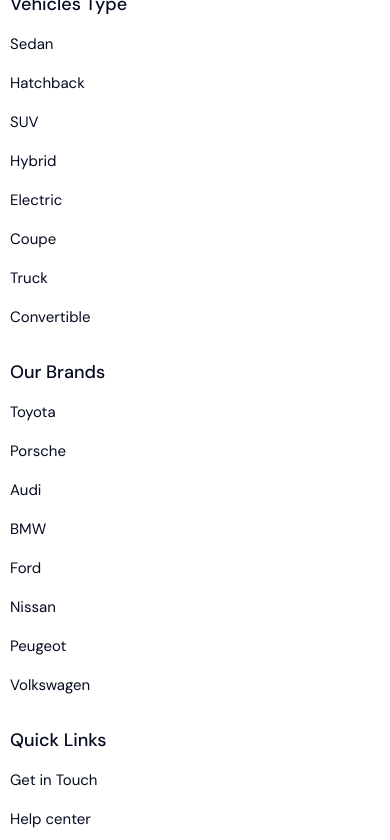
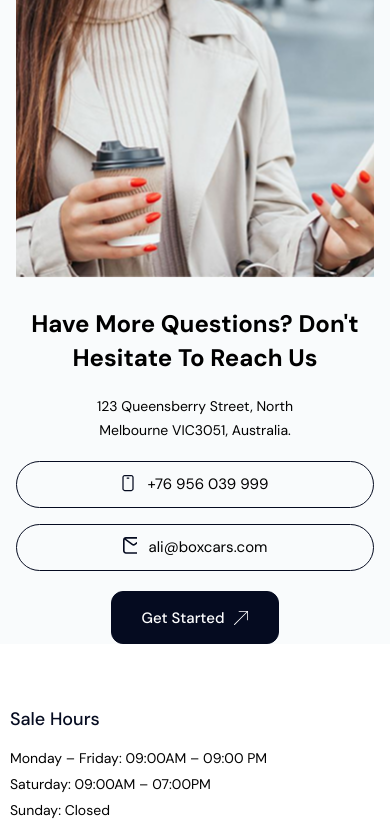
Before and after one commit to Team-Projects-Practice/cars-collections, a React (Create React App) app: page / in a window 390 px wide. Shown: the part 7109-7949 px from the top of the page. Built offline with nearby package versions, Linux system fonts and the light colour scheme.

Commit message:
Contactsection design

```diff
--- /dev/null
+++ b/src/Components/Contactdetails/Contactimage/Contactimage.jsx
@@ -0,0 +1,11 @@
+import React from 'react'
+import "./contactimage.scss"
+const Contactimage = ({image,alt}) => {
+  return (
+    <div className="contactimage">
+        <img src={image} alt={alt}/>
+    </div>
+  )
+}
+
+export default Contactimage
--- /dev/null
+++ b/src/Components/Contactdetails/Contactimage/contactimage.scss
@@ -0,0 +1,9 @@
+.contactimage{
+    width:100%;
+    img{
+        width: 100%;
+      max-width:616px;
+        height:540px;
+        object-fit: cover;
+    }
+}
--- /dev/null
+++ b/src/Components/Contactdetails/Content/Content.jsx
@@ -0,0 +1,23 @@
+import React from "react";
+import "./content.scss"
+const Content = ({ data }) => {
+  const { title, address, btntext,icon, actions } = data;
+
+  return (
+    <div className="contact__container">
+      <h2>{title}</h2>
+      <p>{address}</p>
+      <div className="contact__actions">
+        {actions.map((item, index) => (
+          <div className="contact__item" key={index}>
+            <span className="contact__icon">{item.icon}</span>
+            <span className="contact__text">{item.label}</span>
+          </div>
+        ))}
+      </div>
+      <button className="btn">{btntext}<span>{icon}</span></button>
+    </div>
+  );
+};
+
+export default Content;
--- /dev/null
+++ b/src/Components/Contactdetails/Content/content.scss
@@ -0,0 +1,130 @@
+.contact__container{
+display:flex;
+flex-direction: column;
+justify-content: center;
+    h2{
+      font-size: 40px;
+      font-weight: 700;
+      line-height: 56px;
+      padding-bottom: 19px;
+      text-transform: capitalize;
+
+    }
+    p{
+      width:250px;
+      font-size: 15px;
+      font-weight: 400;
+      line-height: 27px;
+      padding-bottom: 19px;
+    }
+    .contact__actions{
+ display: flex;
+  gap: 20px;
+  padding-bottom: 20px;
+
+    .contact__item {
+  display: flex;
+  align-items: center;
+  gap: 12px;
+  padding: 12px 31px;
+  border: 1px solid #ddd;
+  border-radius: 44px;
+  border:1px solid rgba(5, 11, 32, 1);
+
+  .contact__text{
+font-size: 15px;
+font-family: 500;
+line-height: 15px;
+  }
+  svg{
+     display: block;
+  width: 14px;
+  height: 21px;
+  }
+}
+}
+button{
+    width:168px;
+    height:53px;
+    display:flex;
+    justify-content: center;
+    gap:10px;
+    cursor: pointer;
+   font-size: 15px;
+   font-weight: 500;
+   line-height: 15px;
+   padding:19px 26px;
+   border-radius: 12px;
+   border:1px solid rgba(5, 11, 32, 1);
+   background-color:rgba(5, 11, 32, 1) ;
+   color:#fff;
+   svg{
+    width:14px;
+    height:14px;
+   }
+}
+
+}
+@media (max-width: 1024px) {
+  .contact__container {
+    h2 {
+      font-size: 34px;
+      line-height: 48px;
+    }
+
+    p {
+      max-width: 100%;
+    }
+
+    .contact__actions {
+      gap: 16px;
+    }
+  }
+}
+@media (max-width: 768px) {
+  .contact__container {
+    align-items: center;
+    text-align: center;
+
+    h2 {
+      font-size: 28px;
+      line-height: 40px;
+    }
+
+    p {
+      font-size: 14px;
+      line-height: 24px;
+      max-width: 100%;
+    }
+
+    .contact__actions {
+      flex-direction: column;
+      width: 100%;
+      align-items: center;
+
+      .contact__item {
+        width: 100%;
+        justify-content: center;
+        padding: 12px 20px;
+      }
+    }
+
+
+  }
+
+}
+@media (max-width: 480px) {
+  .contact__container {
+    h2 {
+      font-size: 24px;
+      line-height: 34px;
+    }
+
+    .contact__item {
+      font-size: 14px;
+    }
+    button{
+     max-width:100%;
+    }
+  }
+}
--- /dev/null
+++ b/src/Components/Contactsection/Contactsection.jsx
@@ -0,0 +1,17 @@
+import React from 'react'
+import"./contactsection.scss"
+import Contactimage from"../Contactdetails/Contactimage/Contactimage"
+import Content from '../Contactdetails/Content/Content';
+import{data}from"../../Utility/contactdetails/contactdetails"
+const Contactsection = () => {
+  return (
+   <div className="contactsection__container">
+    <div className="contact__section">
+<Contactimage image="images/contactimage.png" alt="contactimage"/>
+<Content data={data}/>
+</div>
+   </div>
+  )
+}
+
+export default Contactsection
--- /dev/null
+++ b/src/Components/Contactsection/contactsection.scss
@@ -0,0 +1,43 @@
+// /
+.contactsection__container {
+  background-color: rgba(249, 251, 252, 1);
+
+  .contact__section {
+    margin: 100px 90px;
+    display: flex;
+    gap: 98px;
+    align-items: center;
+  }
+}
+
+/* Tablet */
+@media (max-width: 1024px) {
+  .contactsection__container {
+    .contact__section {
+      flex-direction: column;
+      gap: 48px;
+      margin: 80px 40px;
+    }
+  }
+}
+
+/* Mobile */
+@media (max-width: 768px) {
+  .contactsection__container {
+    .contact__section {
+      margin: 60px 20px;
+      gap: 32px;
+      text-align: center;
+    }
+  }
+}
+
+/* Small mobile */
+@media (max-width: 480px) {
+  .contactsection__container {
+    .contact__section {
+      margin: 40px 16px;
+      gap: 24px;
+    }
+  }
+}
--- a/src/Components/Pages/Home/Home.jsx
+++ b/src/Components/Pages/Home/Home.jsx
@@ -10,7 +10,8 @@
 import Cardslider from '../../Products/Cardslider/Cardslider';
 import { cars } from '../../../Utility/searchedcars';
 import { MilesIcon,HybridIcon,CvtIcon,SliderLeftArrow,SliderRightArrow } from '../../../Res/icons';
-import Marketplace from"../../../Components/Carmarketplace/Carmarketplace"
+import Carmarketplace from"../../../Components/Carmarketplace/Carmarketplace"
+import Contactsection from '../../Contactsection/Contactsection';
 import "./home.scss";
 const iconMap = {
   miles: <MilesIcon />,
@@ -63,7 +64,8 @@
         NextArrow={NextArrow} />
 
    </div>
-   <Marketplace/>
+   <Carmarketplace/>
+   <Contactsection/>
        </div>
   )
 }
--- a/src/Res/icons.js
+++ b/src/Res/icons.js
@@ -294,9 +294,17 @@
 </svg>
     )
 }
+const EmailIcon = ({ color = "currentcolor"}) => {
+    return (
+        <svg>
+  <path xmlns="http://www.w3.org/2000/svg" d="M18.1458 0H2.97917C1.33575 0 0 1.33575 0 2.97917V13.8125C0 15.4559 1.33575 16.7917 2.97917 16.7917H18.1458C19.7893 16.7917 21.125 15.4559 21.125 13.8125V2.97917C21.125 1.33575 19.7893 0 18.1458 0ZM18.1458 1.625C18.1708 1.625 18.1924 1.638 18.2163 1.63909L11.375 6.77084C10.8962 7.12942 10.2278 7.12942 9.75 6.77084L2.90875 1.63909C2.93367 1.638 2.95425 1.625 2.97917 1.625H18.1458ZM19.5 13.8125C19.5 14.5589 18.8923 15.1667 18.1458 15.1667H2.97917C2.23275 15.1667 1.625 14.5589 1.625 13.8125V2.97917C1.625 2.89575 1.65858 2.82317 1.67267 2.74409L8.775 8.07084C9.3015 8.46517 9.932 8.66234 10.5625 8.66234C11.193 8.66234
+  11.8246 8.46517 12.35 8.07084L19.4523 2.74409C19.4664 2.82317 19.5 2.89575 19.5 2.97917V13.8125Z" fill="#050B20"/>
+  </svg>
+    )
+}
 
 export {
     MobileIcon, Downarrow, XIcon, UserIcon,MenuIcon,RightArrow,LeftArrow,SocialIcons,DotIcon,PricingTagIcon,
     DiamondIcon,FinanceIcon,CarIcon,ElectriccarIcon,Electriccar2Icon,CrosarowIcon,MilesIcon,CvtIcon,HybridIcon,
-    ArrowIcon,BoockmarkIcon,SliderLeftArrow,SliderRightArrow
+     ArrowIcon,BoockmarkIcon,SliderLeftArrow,SliderRightArrow,EmailIcon
      }
--- /dev/null
+++ b/src/Utility/contactdetails/contactdetails.js
@@ -0,0 +1,18 @@
+import { MobileIcon,EmailIcon,CrosarowIcon } from "../../Res/icons";
+export const data = {
+  title: "Have more questions? Don't hesitate to reach us",
+  address: "123 Queensberry Street, North \n Melbourne VIC3051, Australia.",
+  btntext: "Get Started",
+  icon:<CrosarowIcon/>,
+    actions: [
+    {
+      label: "+76 956 039 999",
+      icon: <MobileIcon />,
+    },
+    {
+      label: "ali@boxcars.com",
+      icon: <EmailIcon />,
+    },
+  ],
+
+};
```
Also changed, not shown: public/images/contactimage.png (added).
